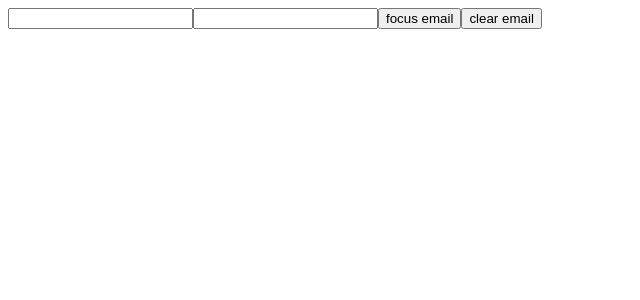
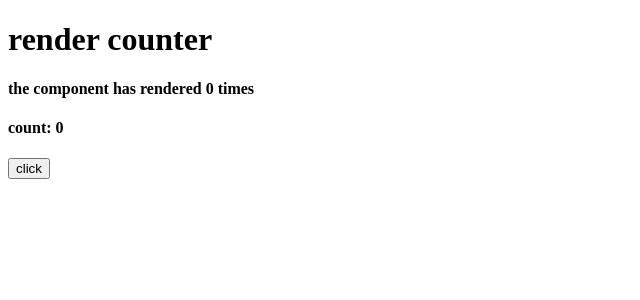
Before and after one commit to Lohithakshith2007/web-development, a React (Vite) app in the folder React-app/: page / in a window 1280 px wide. Shown: the top 300 px of the page, without its empty margins (0-640 px from the left). Built offline with nearby package versions, Linux system fonts and the light colour scheme.

Commit message:
React (Exercise): Track component renders with useRef without triggering re-renders

```diff
--- a/React-app/src/App.jsx
+++ b/React-app/src/App.jsx
@@ -41,6 +41,8 @@ import Clock from "./components/UseEffect/LiveClock/Clock.jsx";
 import SearchBox from "./components/UseEffect/SearchBox.jsx";
 
 import LoginForm from "./components/UseRef/LoginForm.jsx";
+
+import RenderCounter from "./components/UseRef/RenderCounter.jsx";
 
 function App() {
   const isLoggedIn = true;
@@ -171,7 +173,10 @@ function App() {
       {/* <SearchBox /> */}
 
       {/* Login Form exercise */}
-      <LoginForm />
+      {/* <LoginForm /> */}
+
+      {/* Render Counter exercise */}
+      <RenderCounter />
     </>
   );
 }
--- /dev/null
+++ b/React-app/src/components/UseRef/RenderCounter.jsx
@@ -0,0 +1,21 @@
+import { useState, useRef, useEffect } from "react";
+
+export default function RenderCounter() {
+  const renderCount = useRef(0);
+  const [count, setcount] = useState(0);
+
+  useEffect(() => {
+    renderCount.current++;
+  });
+
+  return (
+    <>
+      <h1>render counter</h1>
+      <h4>the component has rendered {renderCount.current} times</h4>
+      <h4>count: {count}</h4>
+      <button onClick={() => setcount((prevcount) => prevcount + 1)}>
+        click
+      </button>
+    </>
+  );
+}
```
